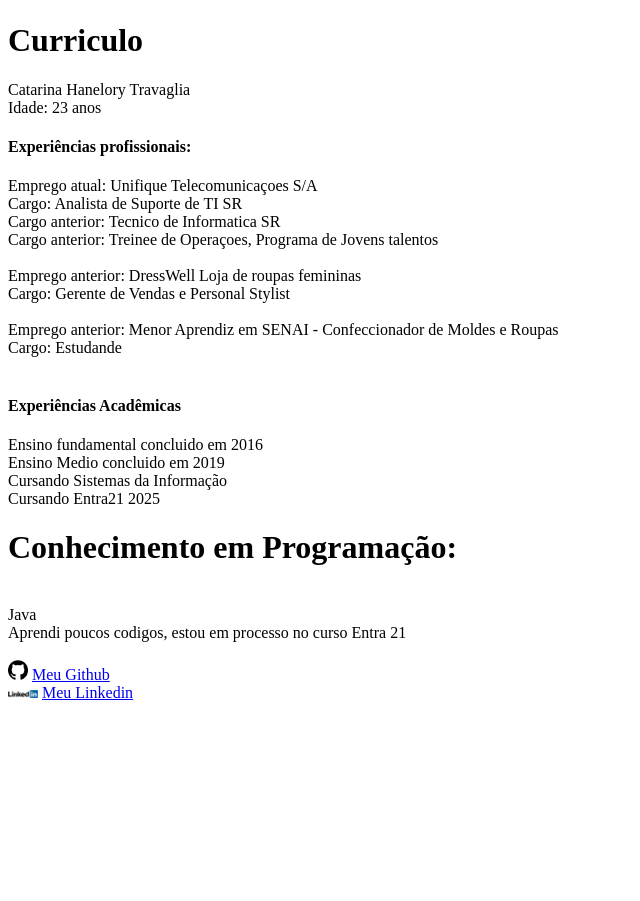
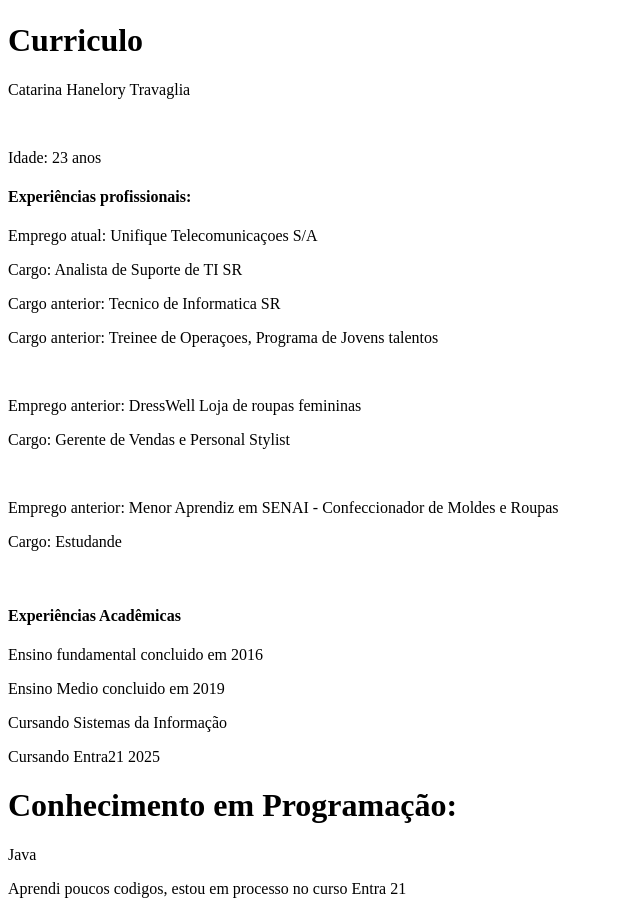
Before and after one commit to vulgoct/ExercicioHTML, a plain HTML site: page index.html in a window 1280 px wide. Shown: the part 161-1062 px from the top of the page, without its empty margins (0-640 px from the left). Before the commit the page ends 871 px from the top, so only its background shows below. Drawn offline with Linux system fonts and the light colour scheme.

Commit message:
Atualizei comandos para <p>

```diff
--- a/index.html
+++ b/index.html
@@ -10,30 +10,29 @@
     <title>Curriculo</title>
     <h1>Curriculo</h1>
 
-    <th>Catarina Hanelory Travaglia</th><br/>
-    <th>Idade: 23 anos</th>
+    <p>Catarina Hanelory Travaglia</p><br/>
+    <p>Idade: 23 anos</p>
 
     <h4>Experiências profissionais:</h4>
-    <th>Emprego atual: Unifique Telecomunicaçoes S/A</th><br/>
-    <th>Cargo: Analista de Suporte de TI SR</th><br/>
-    <th>Cargo anterior: Tecnico de Informatica SR</th><br/>
-    <th>Cargo anterior: Treinee de Operaçoes, Programa de Jovens talentos</th><br/>
+    <p>Emprego atual: Unifique Telecomunicaçoes S/A</p>
+    <p>Cargo: Analista de Suporte de TI SR</p>
+    <p>Cargo anterior: Tecnico de Informatica SR</p>
+    <p>Cargo anterior: Treinee de Operaçoes, Programa de Jovens talentos</p>
     <br/>
-    <th>Emprego anterior: DressWell Loja de roupas femininas</th><br/>
-    <th>Cargo: Gerente de Vendas e Personal Stylist</th><br/>
+    <p>Emprego anterior: DressWell Loja de roupas femininas</p>
+    <p>Cargo: Gerente de Vendas e Personal Stylist</p>
     <br/>
-    <th>Emprego anterior: Menor Aprendiz em SENAI - Confeccionador de Moldes e Roupas</th><br/>
-    <th>Cargo: Estudande</th>
-    <br/>
+    <p>Emprego anterior: Menor Aprendiz em SENAI - Confeccionador de Moldes e Roupas</p>
+    <p>Cargo: Estudande</p>
     <br/>
     <h4>Experiências Acadêmicas</h4>
-    <th>Ensino fundamental concluido em 2016</th><br/>
-    <th>Ensino Medio concluido em 2019</th><br/>
-    <th>Cursando Sistemas da Informação</th><br/>
-    <th>Cursando Entra21 2025</th><br/>
-    <h1>Conhecimento em Programação:</h1><br/>
-    <th>Java</th><br/>
-    <th>Aprendi poucos codigos, estou em processo no curso Entra 21</th><br/>
+    <p>Ensino fundamental concluido em 2016</p>
+    <p>Ensino Medio concluido em 2019</p>
+    <p>Cursando Sistemas da Informação</p>
+    <p>Cursando Entra21 2025</p>
+    <h1>Conhecimento em Programação:</h1>
+    <p>Java</p>
+    <p>Aprendi poucos codigos, estou em processo no curso Entra 21</p>
     <br/>
     <img src="./imagegit.png" alt="Github" width="20"> <a href="https://github.com/vulgoct" target="_blank">Meu Github</a><br/>
     <img src="./imagelinkedin.webp" alt="Github" width="30"> <a href="https://www.linkedin.com/in/catarina-travaglia" target="_blank">Meu Linkedin</a><br/>
```
